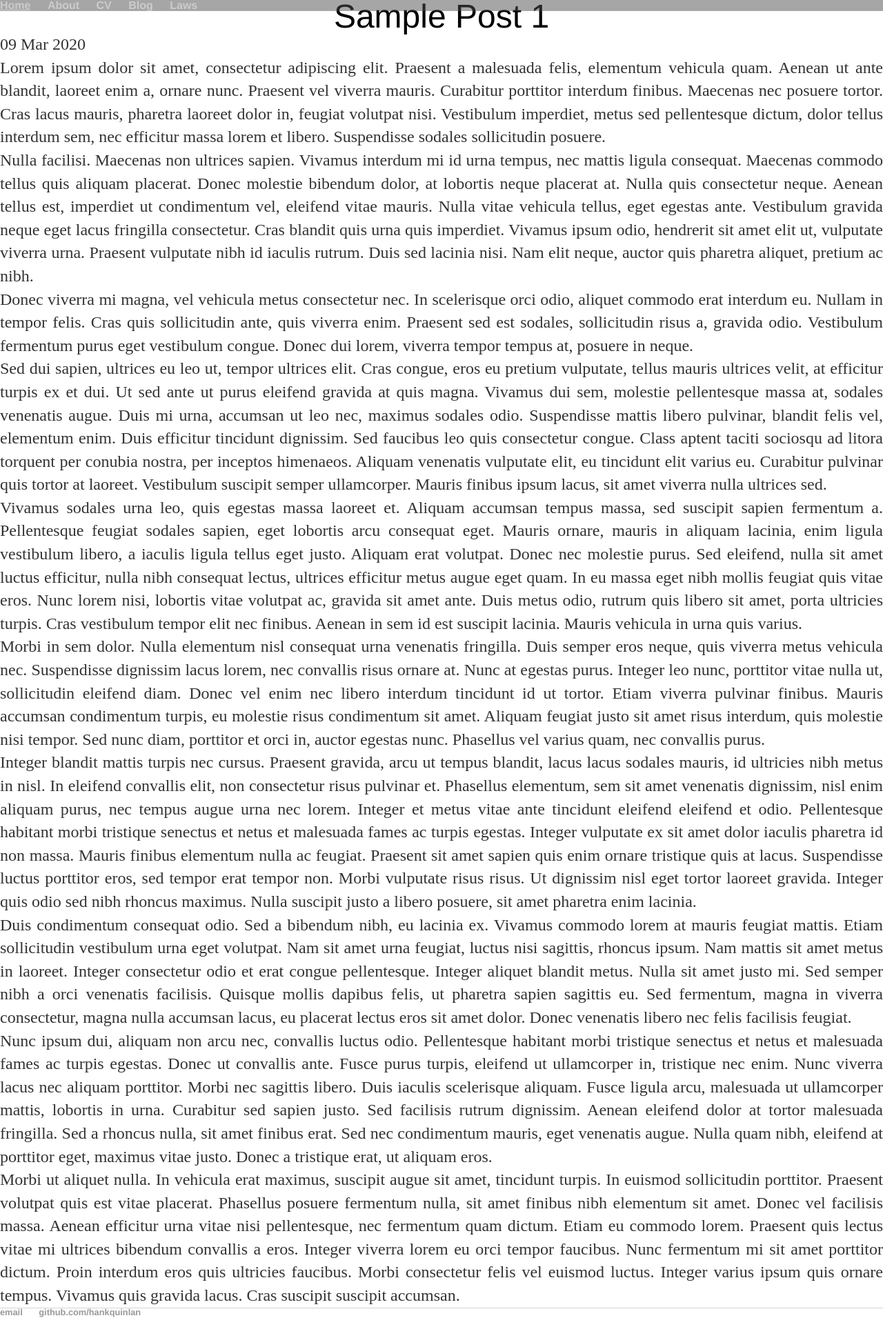
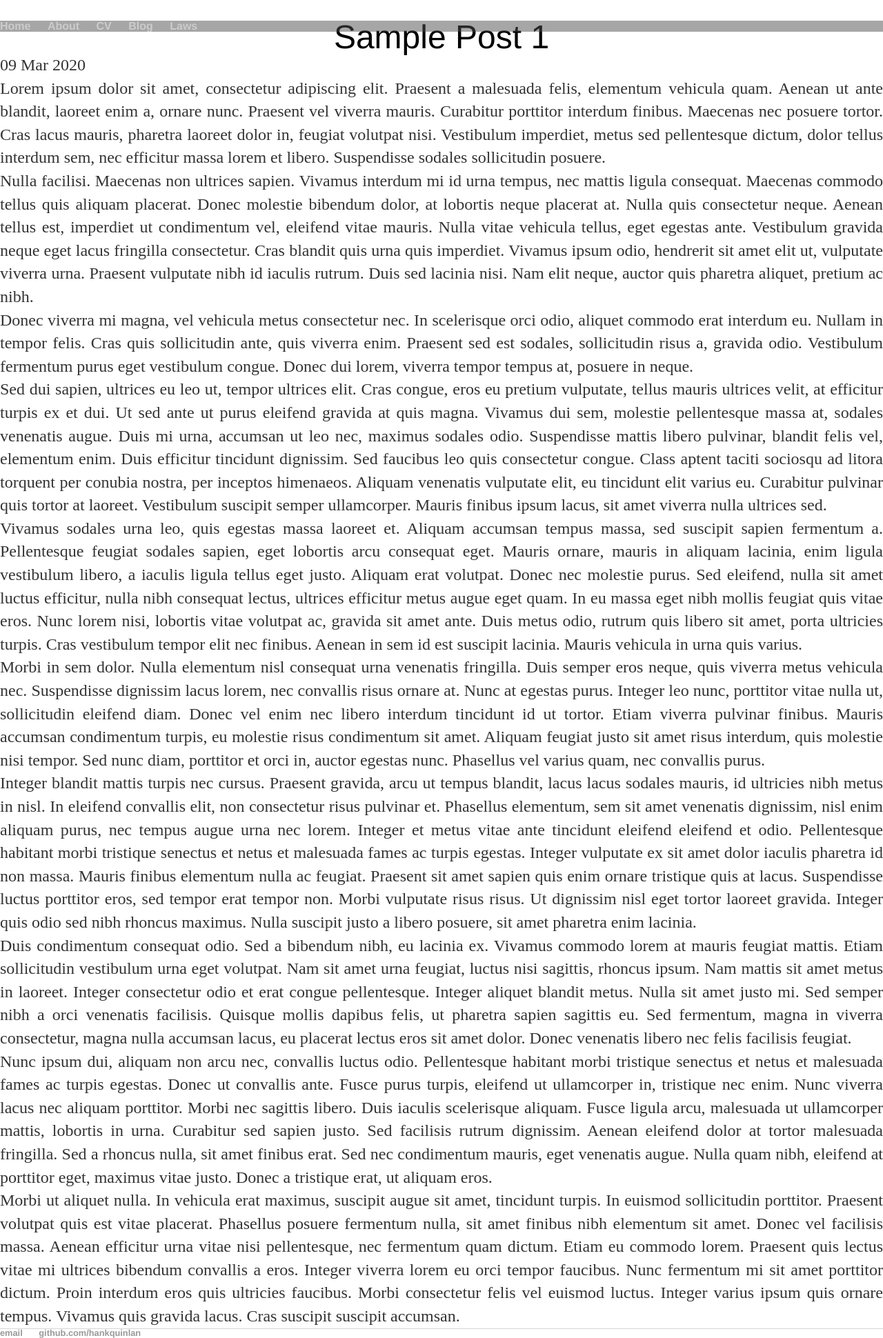
Before and after one commit to lexieph/lexieph.github.io, a Jekyll site: the page built from _posts/2020-03-09-Sample-Post-1.md, in a window 1280 px wide. Shown: the whole page at 69% size. Built offline with Jekyll 4.4.1, drawn with Linux system fonts in a browser that asks for light colours; before the commit the page ends 1910 px from its top, so only the background shows below that.

Commit message:
Update main.css
Adding top margin to .post class

```diff
--- a/css/main.css
+++ b/css/main.css
@@ -57,7 +57,8 @@
     width: 100%;
 }
 
-.container {
+.post {
+    margin-top: 30px;
 }
 
 nav ul, footer ul {
```
